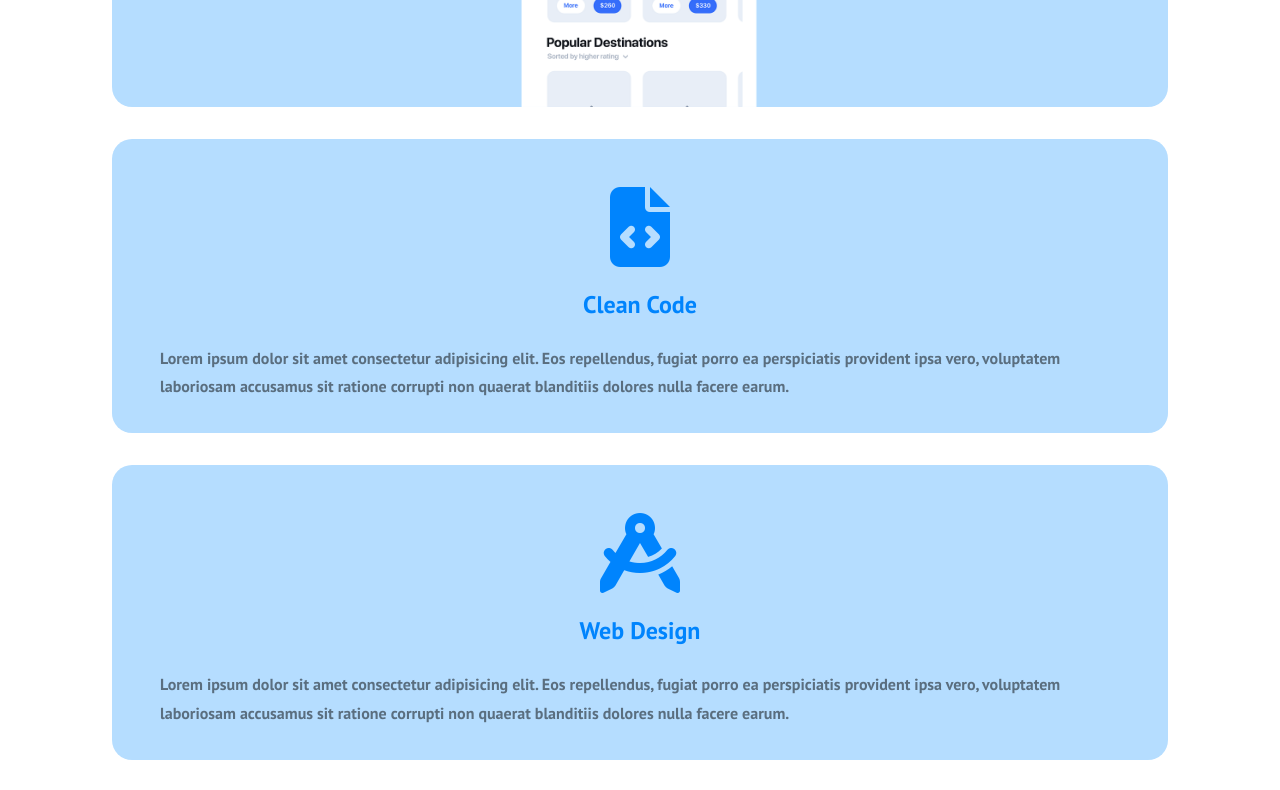
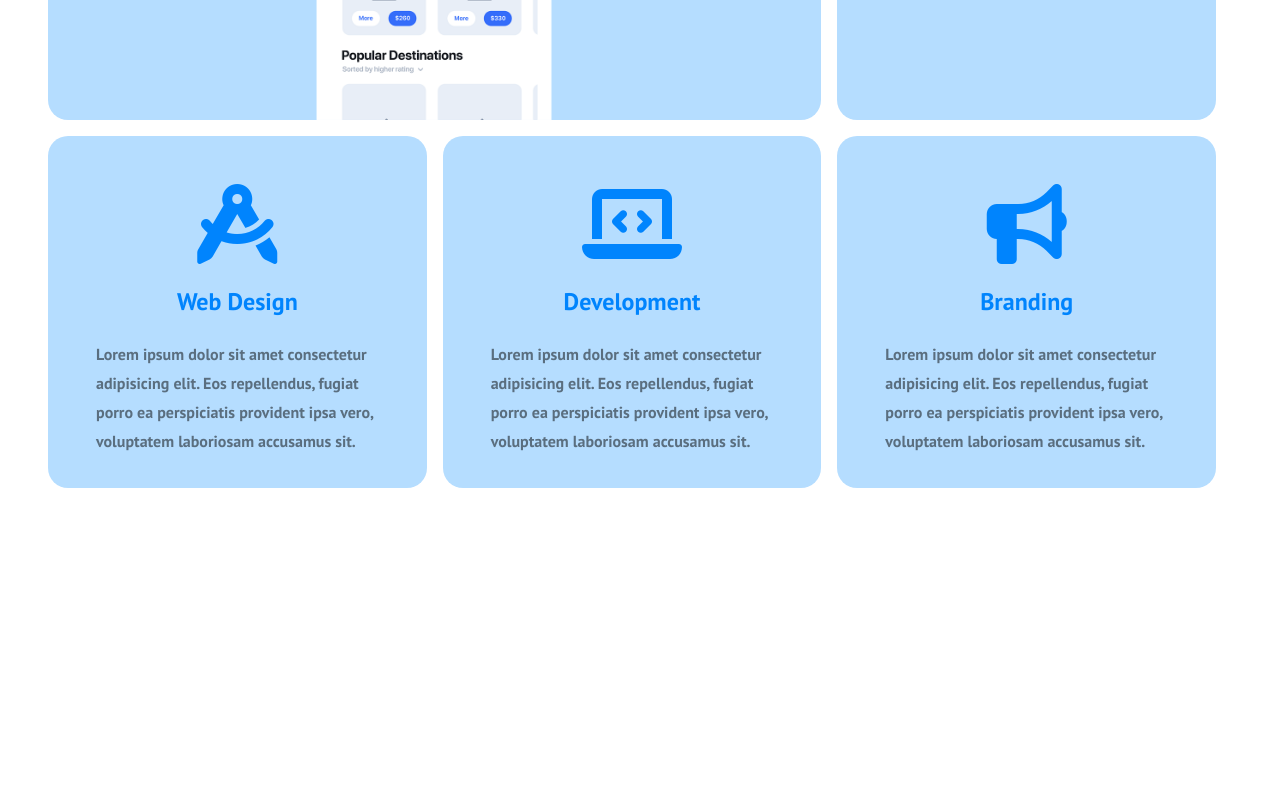
Before and after one commit to Francesco-Munafo/htmlcss-responsive-layout, a plain HTML site: page index.html in a window 1280 px wide. Shown: the part 600-1390 px from the top of the page. After the commit the page ends 1088 px from the top, so only its background shows below. Drawn offline with Linux system fonts and the light colour scheme.

Commit message:
Add tablet devices responsivity

```diff
--- a/assets/css/style.css
+++ b/assets/css/style.css
@@ -27,7 +27,7 @@ body{
 
 .container{
     max-width: 1152px;
-    width: 80%;
+    width: 90%;
     margin: auto;
 }
 
@@ -35,6 +35,7 @@ body{
     display: flex;
     flex-wrap: wrap;
     margin: 0 -1rem;
+    gap: 2rem;
 }
 
 .col-4{
@@ -75,6 +76,14 @@ body{
     text-align: center;
 }
 
+.d-none{
+    display: none;
+}
+
+.d-block{
+    display: block;
+}
+
 .list_inline > li, .list_inline > li a{
     display: inline-block;
     text-decoration: none;
@@ -92,6 +101,7 @@ body{
 
 #site_header{
     background-color: var(--rl-main);
+    margin-bottom: 1rem;
 }
 
 header nav{
@@ -121,13 +131,19 @@ header nav > .desktop_menu, header nav > .start{
 
 /* #region Main */
 
+/****************************************************
 
-.demo .row{
+                SECTION 1 - DEMO
+
+****************************************************/
+
+
+.demo [class^='col-']{
     background-color: var(--rl-main-light);
     padding: 3rem 3rem 0rem 3rem;
-    margin-top: 2rem;
     border-radius: 20px;
 }
+
 
 .demo .col-12 > h2, .demo .col-12 > i{
     color: var(--rl-main);
@@ -155,6 +171,18 @@ header nav > .desktop_menu, header nav > .start{
 }
 
 
+
+/****************************************************
+
+                SECTION 2 - PLANNING
+
+****************************************************/
+
+
+
+
+
+
 /* #endregion Main */
 
 
@@ -167,7 +195,39 @@ header nav > .desktop_menu, header nav > .start{
 
 /* #region Media */
 
-@media screen and {
+@media screen and (min-width: 768px) {
+
+
+
+
+    .d-md-none{
+        display: none;
+    }
+
+    .d-md-block{
+        display: block;
+    }
+
+    .row{
+        gap: 1rem;
+    }
+
+    .col-md-4{
+        width: calc((100% / 12 * 4) - 1rem);
+        margin-top: 0;
+    }
+
+    .col-md-6{
+        width: calc(100% / 12 * 6);
+    }
+
+    .col-md-8{
+        width: calc((100% / 12 * 8) - 1rem);
+    }
+
+    .col-md-12{
+        width: 100%;
+    }
 
 }
 
--- a/index.html
+++ b/index.html
@@ -39,67 +39,66 @@
             <section class="demo">
                 <div class="container">
                     <div class="row">
-                        <div class="col-12 d-flex align-center column">
+                        <div class="col-12 col-md-8 d-flex align-center column">
                             <h2>Get a demo application</h2>
                             <p>Lorem ipsum dolor sit amet consectetur
                                 adipisicing elit. Aliquid quas enim nam ipsum
                                 error veritatis reprehenderit sapiente
                                 voluptatem. Facilis illum quaerat debitis unde.
-                                Sit earum blanditiis ipsam soluta porro quia.</p>
+                                Sit earum blanditiis ipsam soluta porro quia.
+                            </p>
                             <button class="appstore"><i
                                     class="fa-brands fa-apple"></i> App Store
                             </button>
                             <img width="300px" src="./assets/img/phone.png"
                                 alt="smartphone app">
                         </div>
-                    </div>
-                </div>
-                <div class="container">
-                    <div class="row">
-                        <div class="col-12 d-flex align-center column">
+
+                        <div class="col-12 col-md-4 d-flex align-center column">
                             <i class="fa-solid fa-file-code fa-5x"></i>
                             <h2>Clean Code</h2>
                             <p>Lorem ipsum dolor sit amet consectetur
                                 adipisicing elit. Eos repellendus, fugiat porro
                                 ea perspiciatis provident ipsa vero, voluptatem
-                                laboriosam accusamus sit ratione corrupti non
-                                quaerat blanditiis dolores nulla facere earum.</p>
+                                laboriosam accusamus sit.
+                            </p>
                         </div>
-                    </div>
-                    <div class="row">
-                        <div class="col-12 d-flex align-center column">
+
+                        <div class="col-12 col-md-4 d-flex align-center column">
                             <i class="fa-solid fa-compass-drafting fa-5x"></i>
                             <h2>Web Design</h2>
                             <p>Lorem ipsum dolor sit amet consectetur
                                 adipisicing elit. Eos repellendus, fugiat porro
                                 ea perspiciatis provident ipsa vero, voluptatem
-                                laboriosam accusamus sit ratione corrupti non
-                                quaerat blanditiis dolores nulla facere earum.</p>
+                                laboriosam accusamus sit.
+                            </p>
                         </div>
-                    </div>
-                    <div class="row">
-                        <div class="col-12 d-flex align-center column">
+
+                        <div class="col-12 col-md-4 d-flex align-center column">
                             <i class="fa-solid fa-laptop-code fa-5x"></i>
                             <h2>Development</h2>
                             <p>Lorem ipsum dolor sit amet consectetur
                                 adipisicing elit. Eos repellendus, fugiat porro
                                 ea perspiciatis provident ipsa vero, voluptatem
-                                laboriosam accusamus sit ratione corrupti non
-                                quaerat blanditiis dolores nulla facere earum.</p>
+                                laboriosam accusamus sit.
+                            </p>
                         </div>
-                    </div>
-                    <div class="row">
-                        <div class="col-12 d-flex align-center column">
+
+                        <div class="col-12 col-md-4 d-flex align-center column">
                             <i class="fa-solid fa-bullhorn fa-5x"></i>
                             <h2>Branding</h2>
                             <p>Lorem ipsum dolor sit amet consectetur
                                 adipisicing elit. Eos repellendus, fugiat porro
                                 ea perspiciatis provident ipsa vero, voluptatem
-                                laboriosam accusamus sit ratione corrupti non
-                                quaerat blanditiis dolores nulla facere earum.</p>
+                                laboriosam accusamus sit.
+                            </p>
                         </div>
                     </div>
                 </div>
+
+            </section>
+            <section class="planning">
+
             </section>
 
         </main>
```
